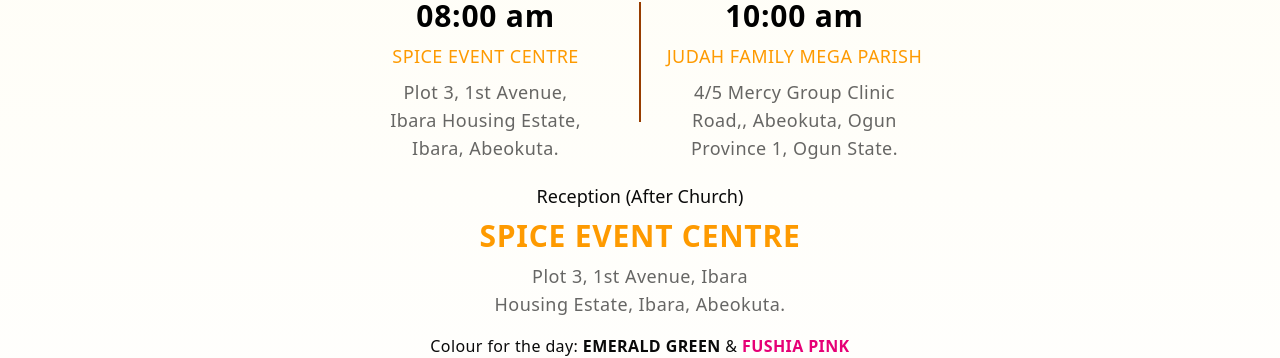
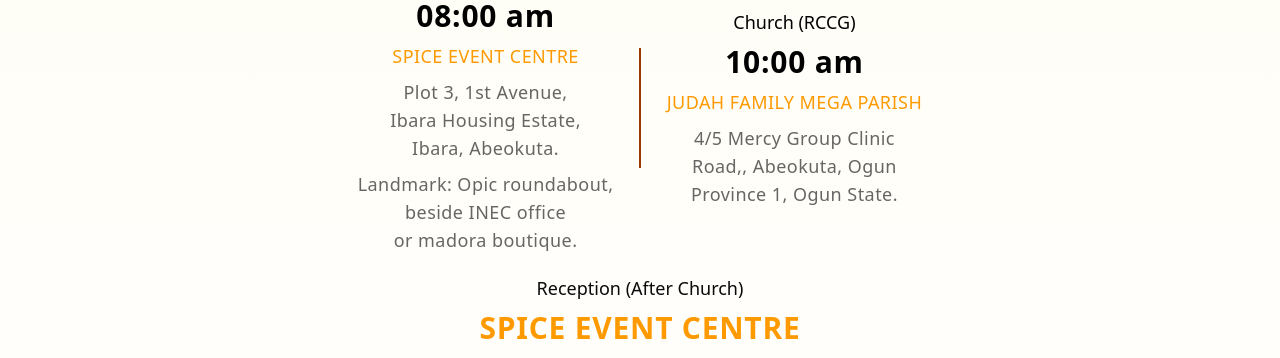
Before and after one commit to KAYZI2HIGH/seun-wed-abigail, a Next.js app: page / in a window 1280 px wide. Shown: the part 1710-2068 px from the top of the page. Built offline with nearby package versions, Linux system fonts and the light colour scheme; a web font is replaced by a local one.

Commit message:
add landmark description to the invite section

```diff
--- a/src/components/sections/InviteSection.tsx
+++ b/src/components/sections/InviteSection.tsx
@@ -226,6 +226,10 @@
               <h2 className="text-sm md:text-lg text-black/60 tracking-wide max-w-[280px] md:max-w-[300px] text-balance">
                 Plot 3, 1st Avenue, Ibara Housing Estate, Ibara, Abeokuta.
               </h2>
+              <h2 className="text-sm md:text-lg text-black/60 tracking-wide max-w-[280px] md:max-w-[300px] text-balance">
+                Landmark: Opic roundabout, beside INEC office or madora
+                boutique.
+              </h2>
             </div>
 
             {/* Divider - Horizontal on mobile, Vertical on desktop */}
```
